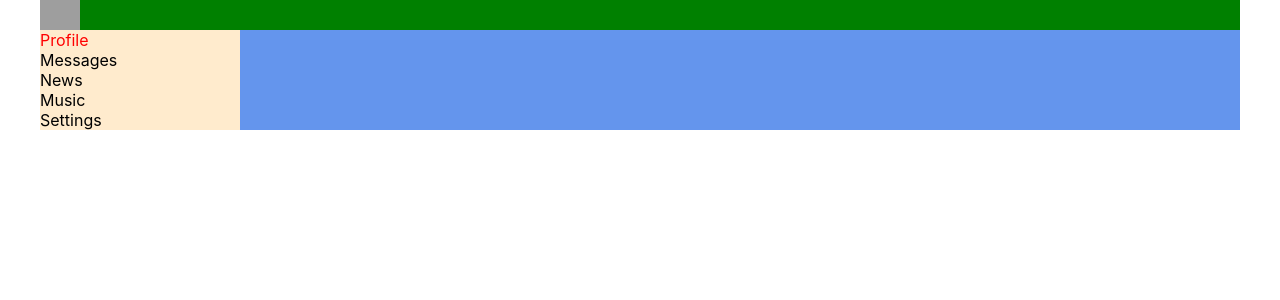
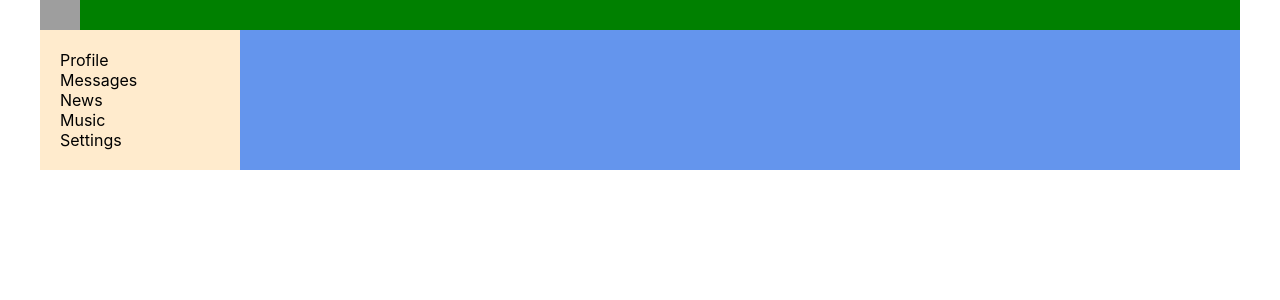
Before and after one commit to alexBasrike/samurai-way-main, a React (Create React App) app: page / in a window 1280 px wide. Shown: the top 300 px of the page. Built offline with nearby package versions, Linux system fonts and the light colour scheme; grey boxes are pictures that could not be loaded.

Commit message:
worked with active page in primary navigation with the help of Route

```diff
--- a/src/components/navbar/Navbar.tsx
+++ b/src/components/navbar/Navbar.tsx
@@ -1,16 +1,27 @@
 import React from 'react';
 import css from './navbar.module.css';
+import {NavLink} from "react-router-dom";
 
 const Navbar = () => {
     return (
         <aside className={css.aside}>
             <nav className={css.nav}>
                 <ul>
-                    <li className={css.active}><a href="/profile">Profile</a></li>
-                    <li><a href="/dialogs">Messages</a></li>
-                    <li><a href="/news">News</a></li>
-                    <li><a href="/music">Music</a></li>
-                    <li><a href="/settings">Settings</a></li>
+                    <li>
+                        <NavLink to="/profile" activeClassName={css.active}>Profile</NavLink>
+                    </li>
+                    <li>
+                        <NavLink to="/dialogs" activeClassName={css.active}>Messages</NavLink>
+                    </li>
+                    <li>
+                        <NavLink to="/news" activeClassName={css.active}>News</NavLink>
+                    </li>
+                    <li>
+                        <NavLink to="/music" activeClassName={css.active}>Music</NavLink>
+                    </li>
+                    <li>
+                        <NavLink to="/settings" activeClassName={css.active}>Settings</NavLink>
+                    </li>
                 </ul>
             </nav>
         </aside>
--- a/src/components/navbar/navbar.module.css
+++ b/src/components/navbar/navbar.module.css
@@ -5,9 +5,9 @@
 }
 
 .nav {
-
+    padding: 20px;
 }
 
-.active a {
+.nav ul li a.active {
     color: #ff0000;
 }
```
